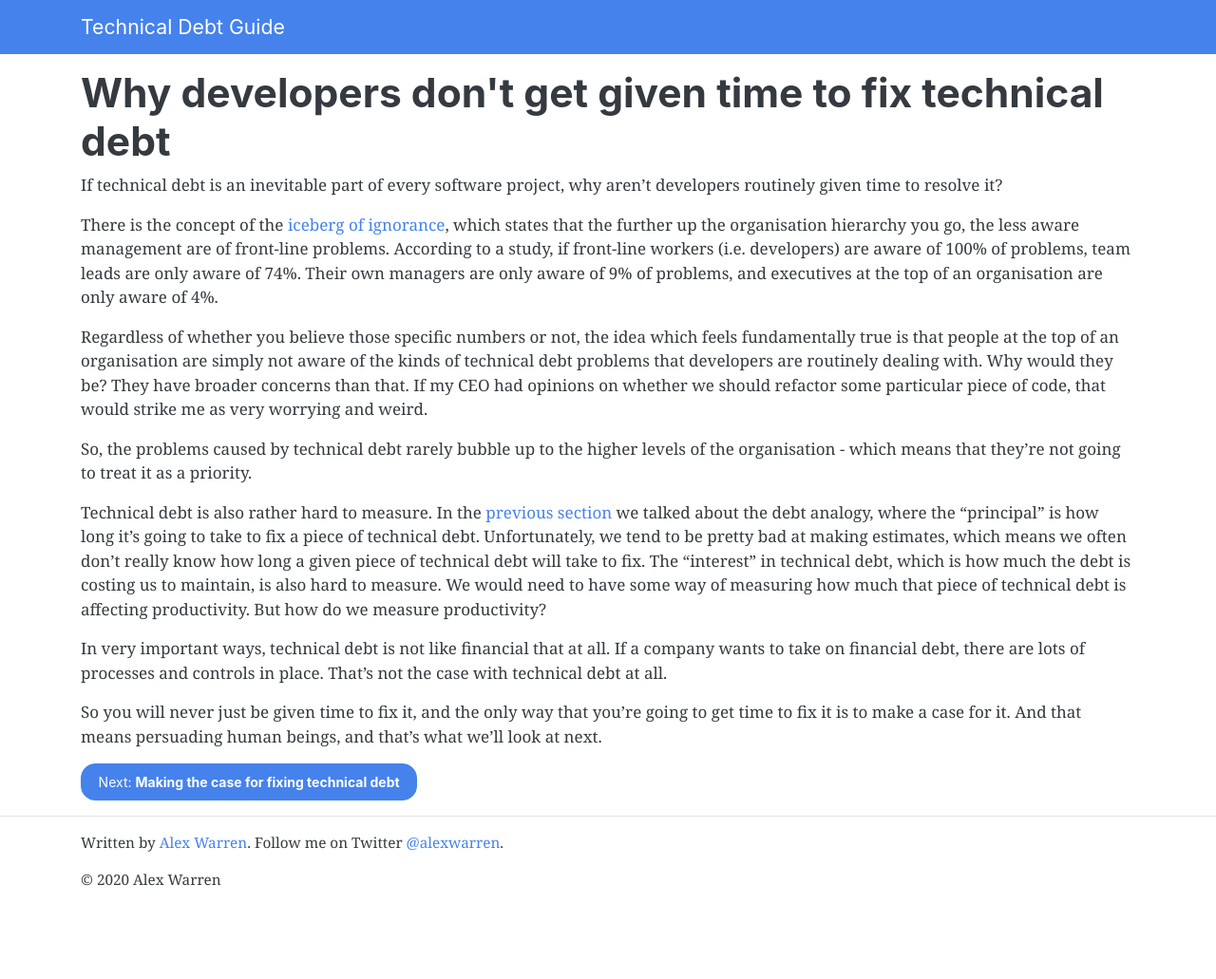
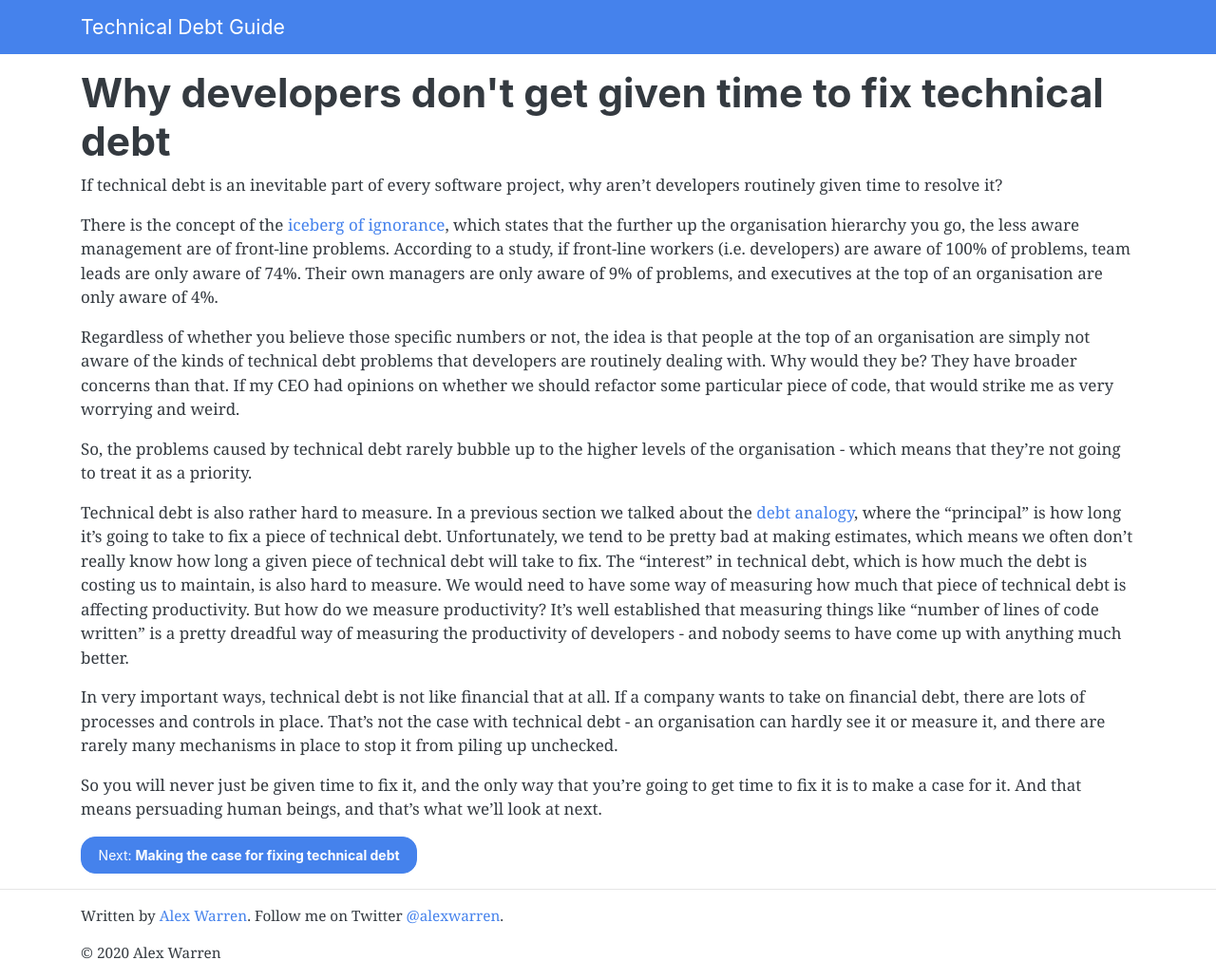
Before and after one commit to alexwarren/techdebtguide, a Jekyll site: the page built from articles/why-developers-dont-get-time-to-fix-technical-debt.md, in a window 1280 px wide and 1031 px high. Shown: the whole window at 95% size. Built offline with Jekyll 4.4.1, drawn with Linux system fonts in a browser that asks for light colours.

Commit message:
Update why-developers-dont-get-time-to-fix-technical-debt.md

```diff
--- a/articles/why-developers-dont-get-time-to-fix-technical-debt.md
+++ b/articles/why-developers-dont-get-time-to-fix-technical-debt.md
@@ -8,12 +8,12 @@ If technical debt is an inevitable part of every software project, why aren't de
 
 There is the concept of the [iceberg of ignorance](https://corporate-rebels.com/iceberg-of-ignorance/), which states that the further up the organisation hierarchy you go, the less aware management are of front-line problems. According to a study, if front-line workers (i.e. developers) are aware of 100% of problems, team leads are only aware of 74%. Their own managers are only aware of 9% of problems, and executives at the top of an organisation are only aware of 4%.
 
-Regardless of whether you believe those specific numbers or not, the idea which feels fundamentally true is that people at the top of an organisation are simply not aware of the kinds of technical debt problems that developers are routinely dealing with. Why would they be? They have broader concerns than that. If my CEO had opinions on whether we should refactor some particular piece of code, that would strike me as very worrying and weird.
+Regardless of whether you believe those specific numbers or not, the idea is that people at the top of an organisation are simply not aware of the kinds of technical debt problems that developers are routinely dealing with. Why would they be? They have broader concerns than that. If my CEO had opinions on whether we should refactor some particular piece of code, that would strike me as very worrying and weird.
 
 So, the problems caused by technical debt rarely bubble up to the higher levels of the organisation - which means that they're not going to treat it as a priority.
 
-Technical debt is also rather hard to measure. In the [previous section](/why-fix-technical-debt) we talked about the debt analogy, where the "principal" is how long it's going to take to fix a piece of technical debt. Unfortunately, we tend to be pretty bad at making estimates, which means we often don't really know how long a given piece of technical debt will take to fix. The "interest" in technical debt, which is how much the debt is costing us to maintain, is also hard to measure. We would need to have some way of measuring how much that piece of technical debt is affecting productivity. But how do we measure productivity?
+Technical debt is also rather hard to measure. In a previous section we talked about the [debt analogy](why-fix-technical-debt#the-debt-analogy), where the "principal" is how long it's going to take to fix a piece of technical debt. Unfortunately, we tend to be pretty bad at making estimates, which means we often don't really know how long a given piece of technical debt will take to fix. The "interest" in technical debt, which is how much the debt is costing us to maintain, is also hard to measure. We would need to have some way of measuring how much that piece of technical debt is affecting productivity. But how do we measure productivity? It's well established that measuring things like "number of lines of code written" is a pretty dreadful way of measuring the productivity of developers - and nobody seems to have come up with anything much better.
 
-In very important ways, technical debt is not like financial that at all. If a company wants to take on financial debt, there are lots of processes and controls in place. That's not the case with technical debt at all.
+In very important ways, technical debt is not like financial that at all. If a company wants to take on financial debt, there are lots of processes and controls in place. That's not the case with technical debt - an organisation can hardly see it or measure it, and there are rarely many mechanisms in place to stop it from piling up unchecked.
 
 So you will never just be given time to fix it, and the only way that you're going to get time to fix it is to make a case for it. And that means persuading human beings, and that's what we'll look at next.
```
